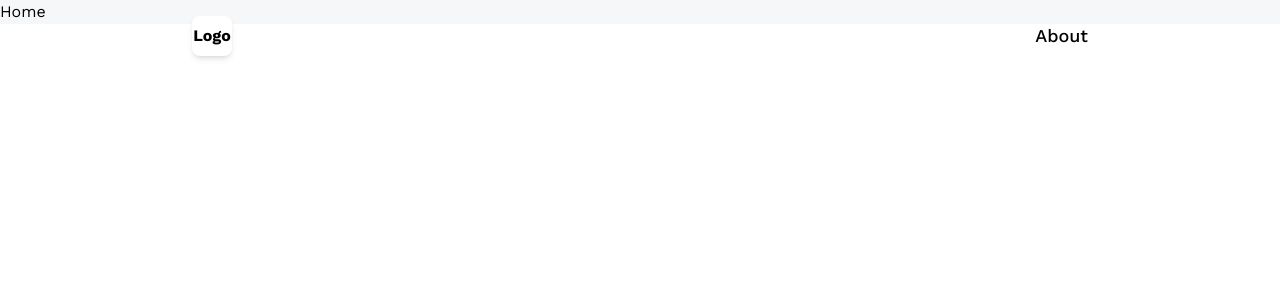
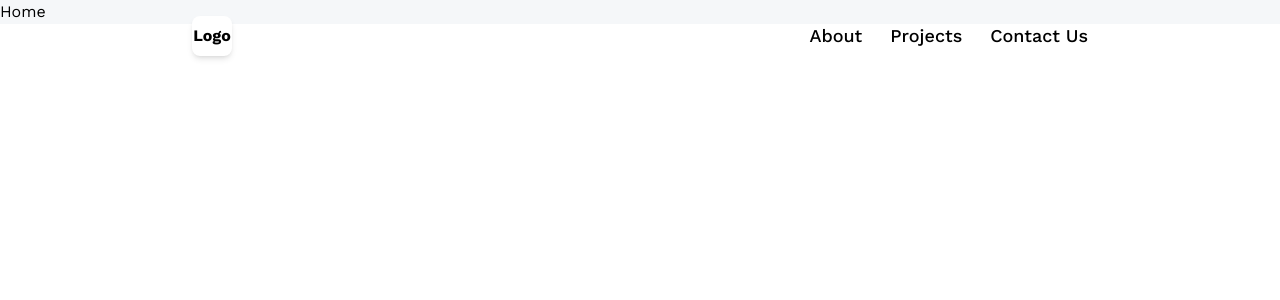
Before and after one commit to vbasoon/3d-portfolio, a React (Vite) app: page / in a window 1280 px wide. Shown: the top 300 px of the page. Built offline with nearby package versions, Linux system fonts and the light colour scheme.

Commit message:
Dynamic class isActive

```diff
--- a/src/components/Navbar.jsx
+++ b/src/components/Navbar.jsx
@@ -7,7 +7,9 @@ const Navbar = () => {
         <p>Logo</p>
         </NavLink>
         <nav className="flex text-lg gap-7 font-medium">
-          <NavLink to="/about">About</NavLink>
+          <NavLink to="/about" className={({ isActive }) => isActive ? 'text-blue-500' : 'text-black'}>About</NavLink>
+          <NavLink to="/projects" className={({ isActive }) => isActive ? 'text-blue-500' : 'text-black'}>Projects</NavLink>
+          <NavLink to="/contacts" className={({ isActive }) => isActive ? 'text-blue-500' : 'text-black'}>Contact Us</NavLink>
 
         </nav>
 
```
